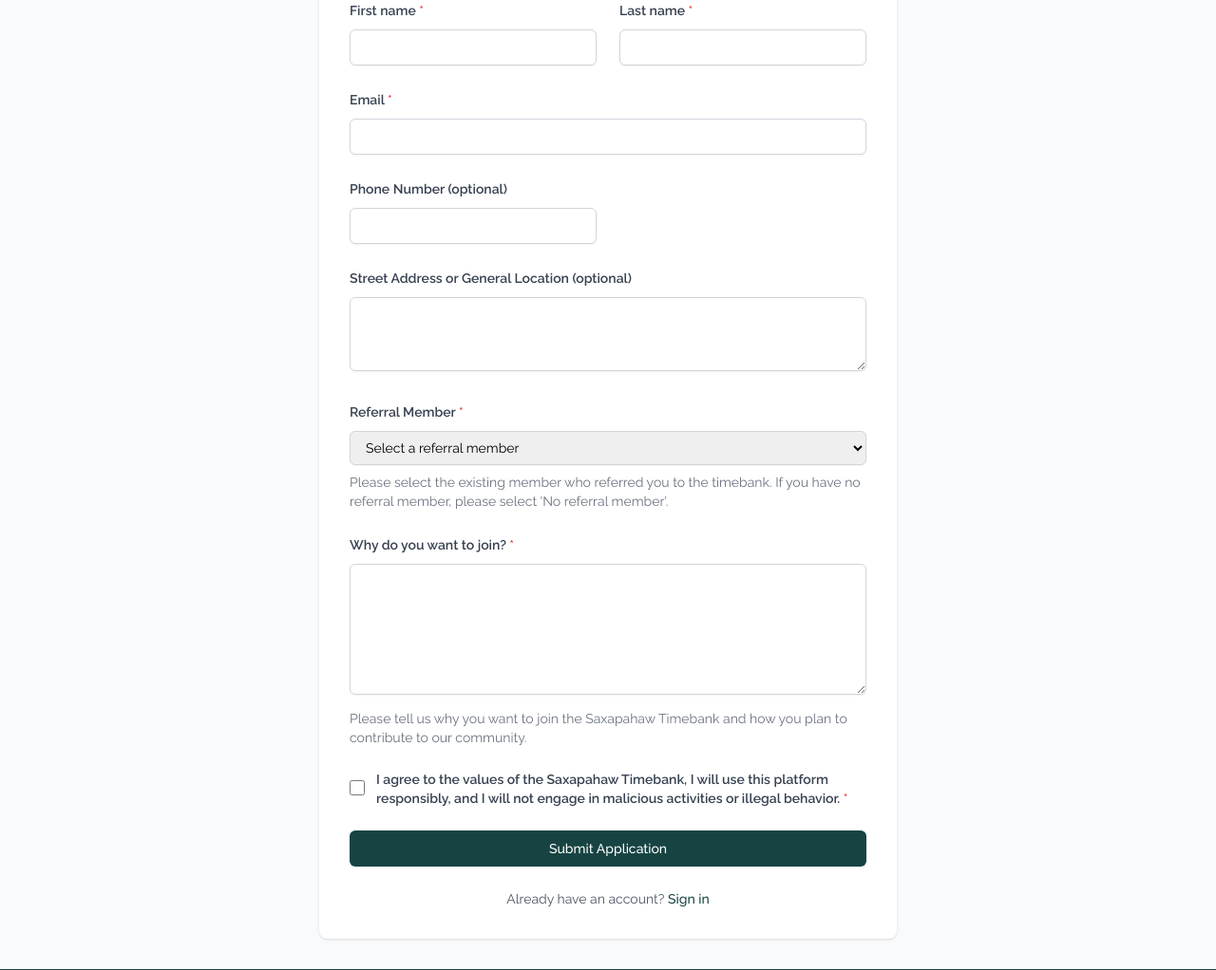
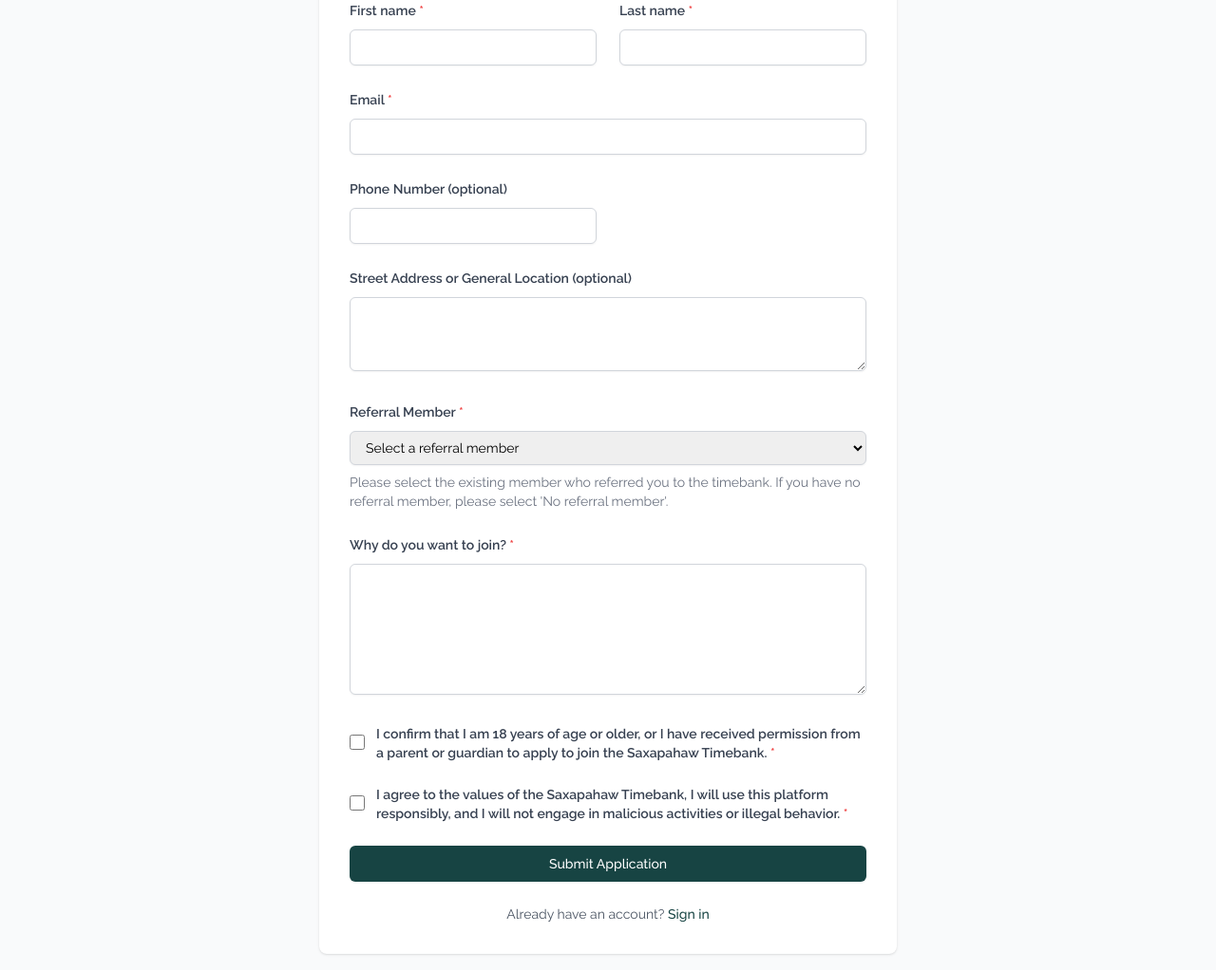
Before and after one commit to jeodell/saxfwd-community-time-bank, a Django app: page /accounts/apply/ in a window 1280 px wide. Shown: the part 289-1311 px from the top of the page at 95% size. Run offline with Django 5.2, Linux system fonts and the light colour scheme; data that the repository does not hold is empty; some libraries are stand-ins or nearby versions.

Commit message:
Adding age verification checkbox on application form

```diff
--- a/core/forms.py
+++ b/core/forms.py
@@ -28,9 +28,11 @@ class UserApplicationForm(forms.ModelForm):
         help_text="Please select the existing member who referred you to the timebank. If you have no referral member, please select 'No referral member'.",
         empty_label="Select a referral member",
     )
-    writeup = forms.CharField(
+    writeup = forms.CharField(required=True)
+    age_verification = forms.BooleanField(
         required=True,
-        help_text="Please tell us why you want to join the Saxapahaw Timebank and how you plan to contribute to our community.",
+        label="I confirm that I am at least 18 years old or I have received permission from a parent or guardian to apply to join the Saxapahaw Timebank.",
+        error_messages={"required": "You must confirm your age to apply."},
     )
     terms_accepted = forms.BooleanField(
         required=True,
@@ -48,6 +50,7 @@ class UserApplicationForm(forms.ModelForm):
             "address",
             "referral_member",
             "writeup",
+            "age_verification",
             "terms_accepted",
         ]
 
--- a/templates/registration/apply.html
+++ b/templates/registration/apply.html
@@ -161,6 +161,31 @@
           {% endif %}
         </div>
 
+        <!-- Age Verification -->
+        <div class="space-y-2">
+          <div class="flex items-center gap-3">
+            <div class="h-5">
+              <input
+                type="checkbox"
+                name="age_verification"
+                id="id_age_verification"
+                {% if form.age_verification.value %}checked{% endif %}
+                required
+                class="h-4 w-4 rounded border-gray-300 text-primary focus:ring-2 focus:ring-primary"
+              />
+            </div>
+            <div class="text-sm">
+              <label for="id_age_verification" class="font-semibold text-gray-700">
+                I confirm that I am 18 years of age or older, or I have received permission from a parent or guardian to apply to join the Saxapahaw Timebank.
+                <span class="text-red-500">*</span>
+              </label>
+            </div>
+          </div>
+          {% if form.age_verification.errors %}
+            <p class="mt-2 text-sm text-red-600">{{ form.age_verification.errors.0 }}</p>
+          {% endif %}
+        </div>
+
         <!-- Terms -->
         <div class="space-y-2">
           <div class="flex items-center gap-3">
```
Lines whose indentation alone changed are shown as unchanged.
